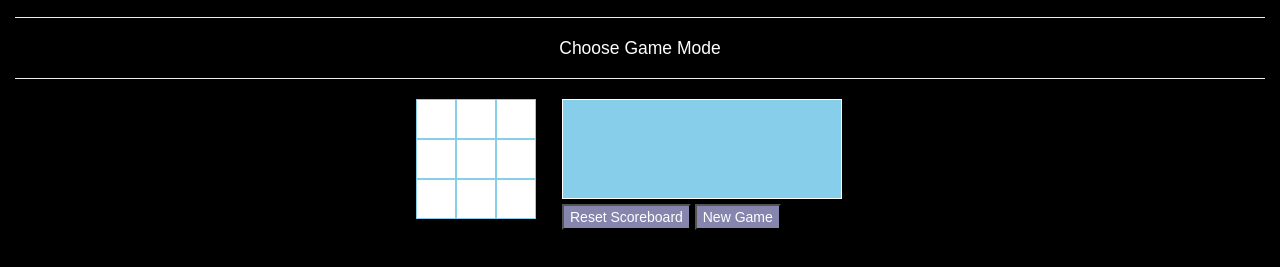
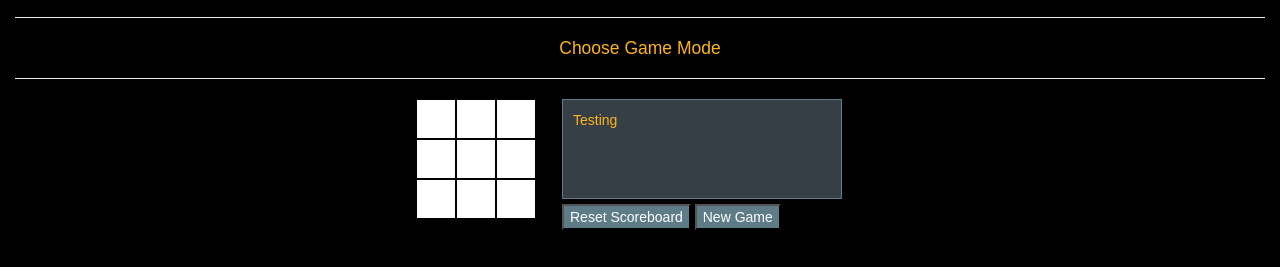
Before and after one commit to Joe21/tictactoe, a plain HTML site: page index.html in a window 1280 px wide. Both pictures are taken after a click on the button "1 Player". Shown: the part 63-330 px from the top of the page. Drawn offline with nearby package versions, Linux system fonts and the light colour scheme.

Commit message:
messing with styling

```diff
--- a/css/styles.css
+++ b/css/styles.css
@@ -1,3 +1,13 @@
+/*
+Soft Black	#24221F
+Dark 				#363F45
+Med					#4B5F6D
+Light 			#5E7C88
+Yellowish		#FEB41C
+
+
+
+*/
 body {
 	background-color: black;
 	color: white;
@@ -5,7 +15,7 @@ body {
 }
 
 button {
-	background-color: #8585AD;
+	background-color: #5E7C88;
 }
 
 body h1 {
@@ -13,7 +23,7 @@ body h1 {
 }
 
 .box {
-	border: 1px solid skyblue;
+	border: 1px solid black;
 	display: block;
 	font-size: 40px;
 	float: left;
@@ -27,11 +37,11 @@ body h1 {
 }
 
 .free:hover {
-	background-color: yellow;
+	background-color: #FEB41C;
 }
 
 .taken {
-	background-color: grey;
+	background-color: #5E7C88;
 }
 
 #menu-container {
@@ -50,8 +60,9 @@ body h1 {
 }
 
 #scoreboard {
-	background-color: skyblue;
-	border: 1px solid white;
+	background-color: #363F45;
+	border: 1px solid #5E7C88;
+	color: #FEB41C;
 	float: left;
 	height: 100px;
 	margin-left: 20px;
@@ -60,7 +71,7 @@ body h1 {
 }
 
 #status-bar {
-	color: white;
+	color: #FEB41C;
 	font-size: 1.25em;
 	height: 20px;
 	line-height: 20px;
--- a/index.html
+++ b/index.html
@@ -54,7 +54,7 @@
           <div id='box9'class='box free'></div>
         </div>
 
-        <div id='scoreboard'></div>
+        <div id='scoreboard'>Testing</div>
         <button id='reset-button' type='button'>Reset Scoreboard</button>
         <button id='new-game-button' type='button'>New Game</button>
       </div> <!-- closes "main-container" -->
```
